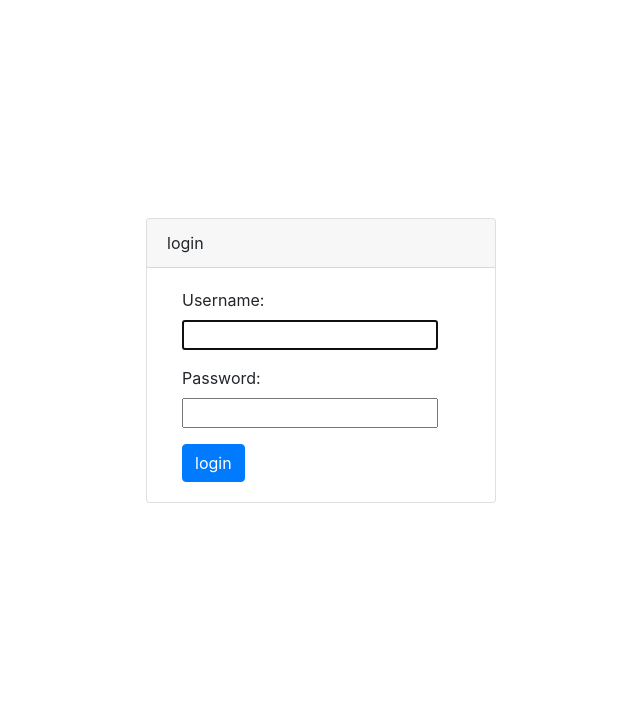
After one commit to iko16-haekal/crud-django, a Django app: page /login/ in a window 1280 px wide. The commit adds this page. Shown: the top 719 px of the page, without its empty margins (319-959 px from the left). Run offline with Django 3.2, Linux system fonts and the light colour scheme; some libraries are stand-ins or nearby versions.

Commit message:
some fix

```diff
--- /dev/null
+++ b/dataSiswa/templates/registration/login.html
@@ -0,0 +1,33 @@
+{% extends 'main.html' %}
+
+{% block title %}
+    login
+{% endblock title %}
+{% block content %}
+
+    {% if not user.is_authenticated %}
+        <div class="container ">
+        <div style="height: 90vh; display:flex; align-items: center;" class="row justify-content-center">
+            <div class="col-md-4">
+                <div class="card">
+                    <div class="card-header">
+                    login
+                    </div>
+                    <div class="card-body">
+                        <form method="post">
+                        {% csrf_token %}
+                        <div class="container">
+                            {{ form.as_p }}
+                            <button class="btn btn-primary">login</button>
+                        </div>
+                        </form>
+                    </div>
+                </div>
+            </div>
+        </div>
+    </div>
+    {% else %}
+        <meta http-equiv="refresh" content="0; url={% url 'siswa' %}">
+    {% endif %}
+
+{% endblock content %}
--- a/dataSiswa/templates/siswa.html
+++ b/dataSiswa/templates/siswa.html
@@ -13,6 +13,7 @@
             <div class="row">
                 <div class="col-md-6">
                 <h1>daftar siswa</h1>
+                <h3>hello {{ user }} | <a href="{% url 'logout' %}">keluar</a></h3>
                 <a class="btn btn-primary mb-3" href="{% url 'tambah_siswa' %}">tambah siswa</a>
                 {% for message in messages %}
         {% if message %}
--- a/dataSiswa/templates/tambah.html
+++ b/dataSiswa/templates/tambah.html
@@ -12,7 +12,7 @@ halaman tambah
             <div class="row">
                 <div class="col-md-6">
                 <h2>tambah data</h2>
-                    {{form.as_p}}
+                    {{ form.as_p }}
                     <button class="btn btn-primary" type="submit">tambah</button>
                 </div>
             </div>
--- a/siswa/settings.py
+++ b/siswa/settings.py
@@ -122,3 +122,6 @@ USE_TZ = True
 # https://docs.djangoproject.com/en/2.2/howto/static-files/
 
 STATIC_URL = '/static/'
+
+LOGIN_REDIRECT_URL = '/siswa'
+LOGIN_URL = 'login'
--- a/siswa/urls.py
+++ b/siswa/urls.py
@@ -1,13 +1,16 @@
 from django.contrib import admin
 from django.urls import path
 from dataSiswa.views import *
+from django.contrib.auth.views import LoginView, LogoutView
 
 urlpatterns = [
     path('admin/', admin.site.urls),
-    path('', siswa),
+    path('', siswa, name="siswa"),
     path('siswa/', siswa),
     path('siswa/<int:id_siswa>', detailSiswa, name='detail_siswa'),
     path('siswa/tambah/', tambahSiswa, name='tambah_siswa'),
     path('siswa/ubah/<int:id_siswa>', ubahSiswa, name='ubah_siswa'),
-    path('siswa/hapus/<int:id_siswa>', hapusSiswa, name='hapus_siswa')
+    path('siswa/hapus/<int:id_siswa>', hapusSiswa, name='hapus_siswa'),
+    path('login/', LoginView.as_view(), name='login'),
+    path('logout/', LogoutView.as_view(next_page='login'), name='logout')
 ]
```
Also changed, not shown: dataSiswa/views.py (+7 -0 lines).
